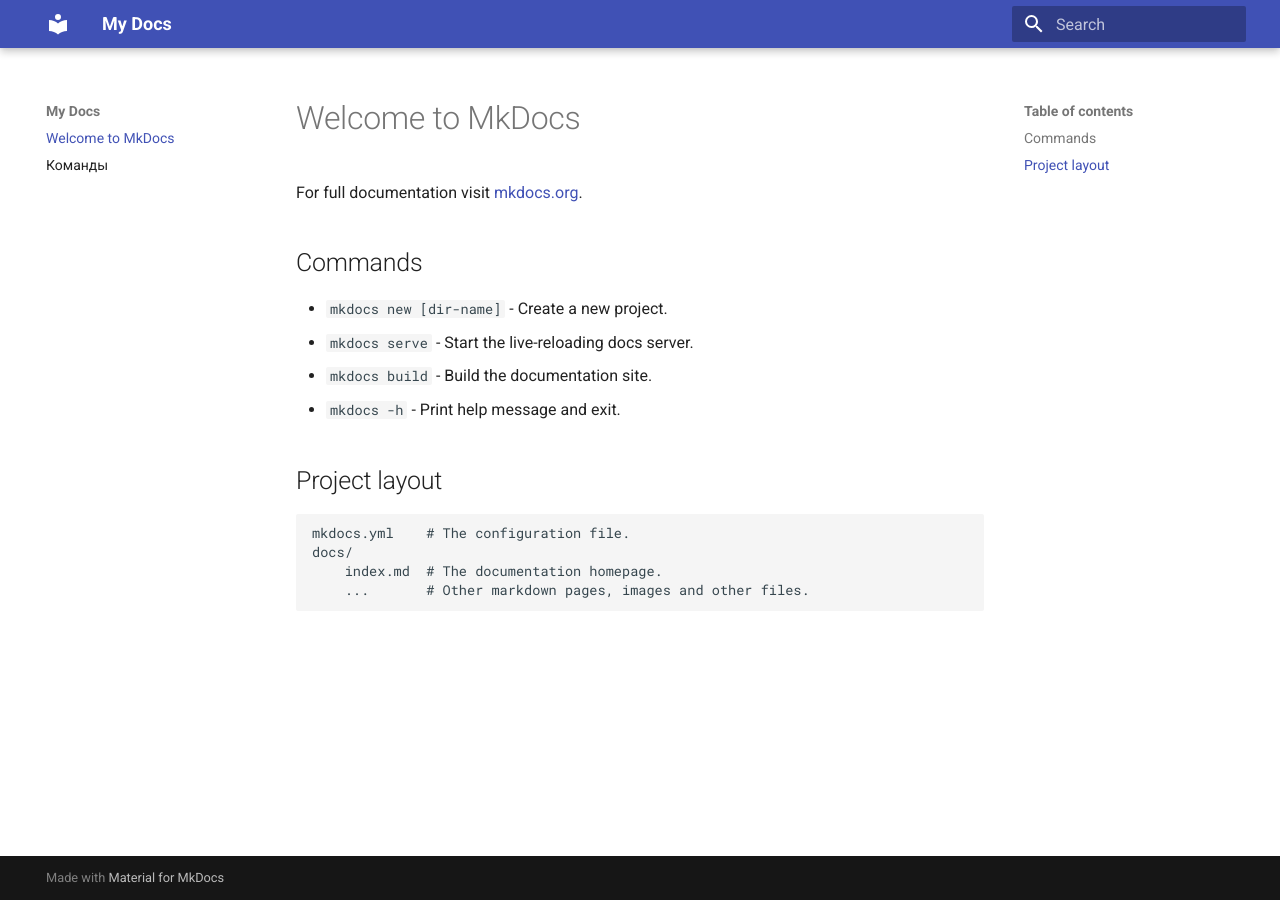
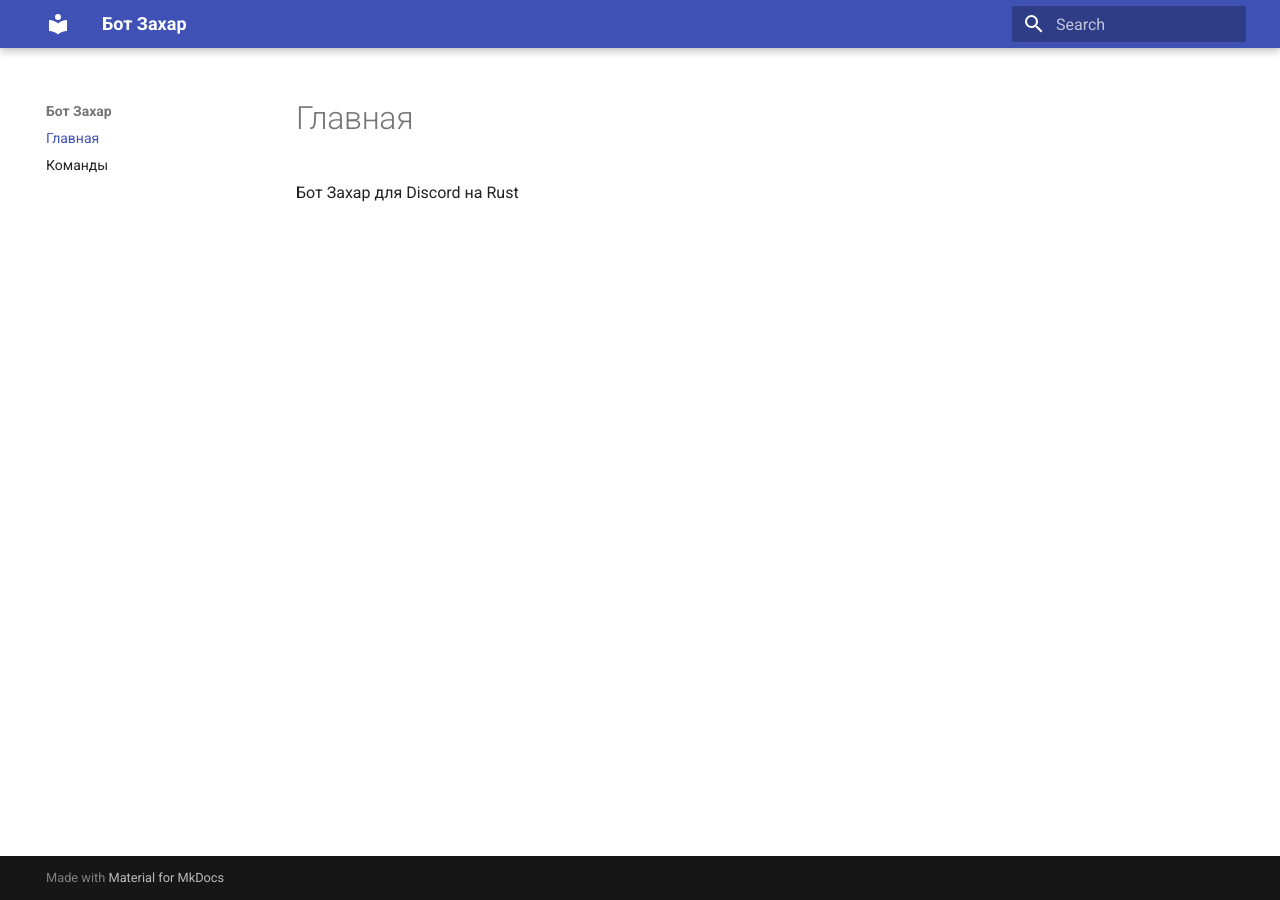
Before and after one commit to assisken/zakhar, an MkDocs documentation site: the page built from docs/index.md, in a window 1280 px wide. Built offline with MkDocs 1.6.1 and Material for MkDocs 9.7.7, drawn with Linux system fonts in a browser that asks for light colours.

Commit message:
Updated index page

```diff
--- a/docs/index.md
+++ b/docs/index.md
@@ -1,17 +1,3 @@
-# Welcome to MkDocs
+# Главная
 
-For full documentation visit [mkdocs.org](https://www.mkdocs.org).
-
-## Commands
-
-* `mkdocs new [dir-name]` - Create a new project.
-* `mkdocs serve` - Start the live-reloading docs server.
-* `mkdocs build` - Build the documentation site.
-* `mkdocs -h` - Print help message and exit.
-
-## Project layout
-
-    mkdocs.yml    # The configuration file.
-    docs/
-        index.md  # The documentation homepage.
-        ...       # Other markdown pages, images and other files.
+ Бот Захар для Discord на Rust
--- a/mkdocs.yml
+++ b/mkdocs.yml
@@ -1,4 +1,4 @@
-site_name: My Docs
+site_name: Бот Захар
 theme:
   name: material
 markdown_extensions:
@@ -13,5 +13,5 @@
   - https://unpkg.com/mermaid@9.1.3/dist/mermaid.min.js
 
 nav:
-  - ./index.md
-  - Команды: ./features/index.md
+  - Главная: ./index.md
+  - Команды: ./commands/index.md
```
Also changed, not shown: docs/commands/index.md (renamed from docs/features/index.md, +0 -1 lines).
